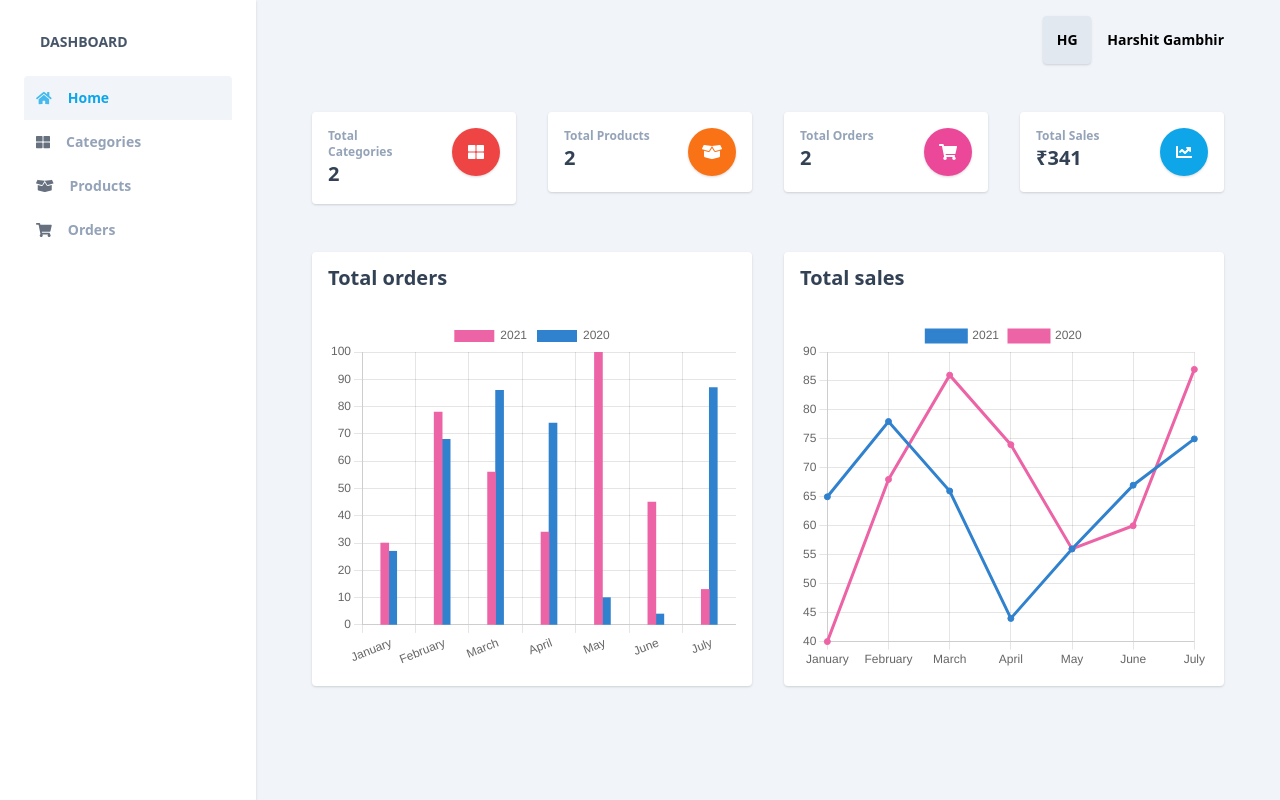
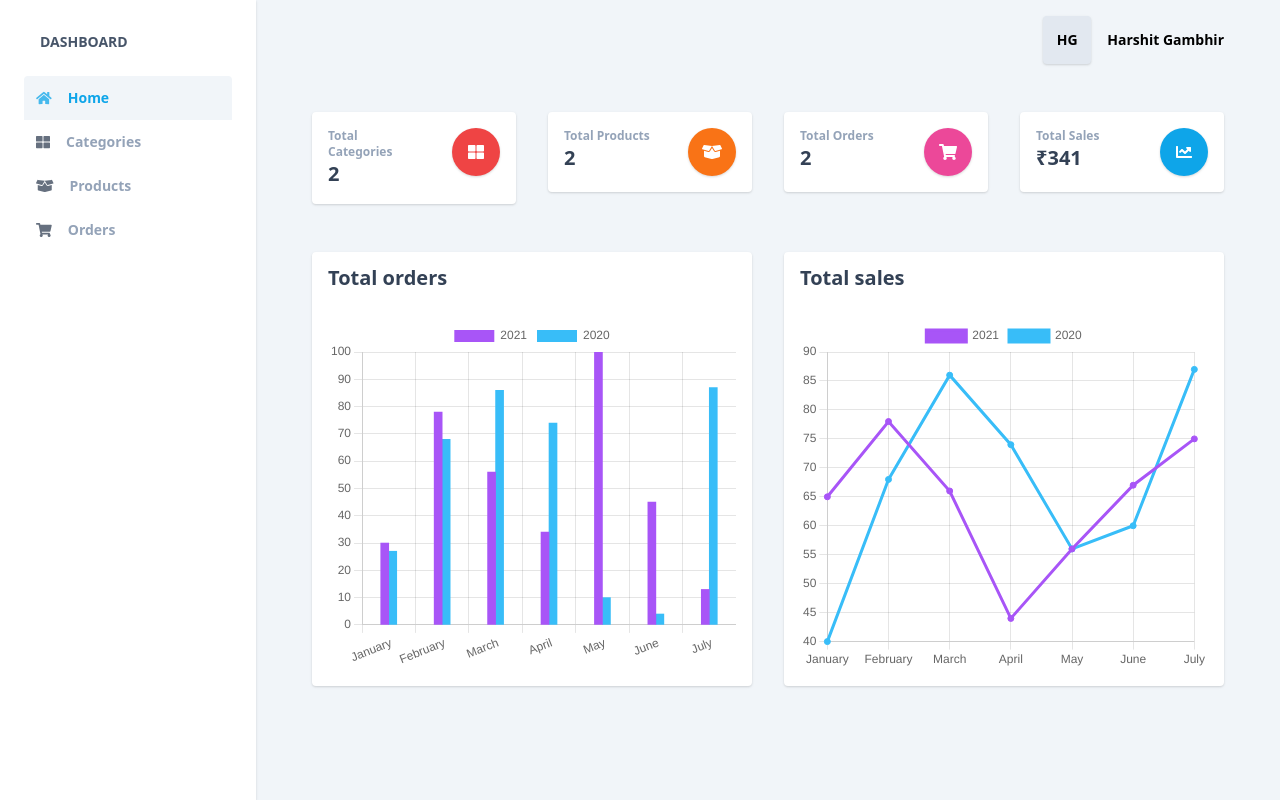
Before and after one commit to harshitgambhir/dashboard, a React (Create React App) app: page / in a window 1280 px wide. Built offline with nearby package versions, Linux system fonts and the light colour scheme.

Commit message:
simplified components

```diff
--- a/src/components/BarChart/index.js
+++ b/src/components/BarChart/index.js
@@ -1,38 +1,11 @@
 import React from "react";
 import {Bar} from 'react-chartjs-2';
 
+export default function CardBarChart({title, data}) {
   let config = {
     type: "bar",
     height: 350,
-  data: {
-    labels: [
-      "January",
-      "February",
-      "March",
-      "April",
-      "May",
-      "June",
-      "July",
-    ],
-    datasets: [
-      {
-        label: new Date().getFullYear(),
-        backgroundColor: "#ed64a6",
-        borderColor: "#ed64a6",
-        data: [30, 78, 56, 34, 100, 45, 13],
-        fill: false,
-        barThickness: 8,
-      },
-      {
-        label: new Date().getFullYear() - 1,
-        fill: false,
-        backgroundColor: "#3182ce",
-        borderColor: "#3182ce",
-        data: [27, 68, 86, 74, 10, 4, 87],
-        barThickness: 8,
-      },
-    ],
-  },
+    data: data,
     options: {
       maintainAspectRatio: false,
       responsive: true,
@@ -94,8 +67,6 @@ let config = {
       },
     },
   };
-
-export default function CardBarChart() {
   return (
     <>
       <div className="relative flex flex-col min-w-0 break-words bg-white w-full mb-6 shadow rounded">
@@ -103,7 +74,7 @@ export default function CardBarChart() {
           <div className="flex flex-wrap items-center">
             <div className="relative w-full max-w-full flex-grow flex-1">
               <h2 className="text-blueGray-700 text-xl font-semibold">
-                Total orders
+                {title}
               </h2>
             </div>
           </div>
--- a/src/components/LineChart/index.js
+++ b/src/components/LineChart/index.js
@@ -1,36 +1,11 @@
 import React from "react";
 import {Line} from 'react-chartjs-2';
 
-let config = {
+export default function CardBarChart({title, data}) {
+  let config = {
     type: "line",
     height: 350,
-    data: {
-      labels: [
-        "January",
-        "February",
-        "March",
-        "April",
-        "May",
-        "June",
-        "July",
-      ],
-      datasets: [
-        {
-          label: new Date().getFullYear(),
-          backgroundColor: "#3182ce",
-          borderColor: "#3182ce",
-          data: [65, 78, 66, 44, 56, 67, 75],
-          fill: false,
-        },
-        {
-          label: new Date().getFullYear() - 1,
-          fill: false,
-          backgroundColor: "#ed64a6",
-          borderColor: "#ed64a6",
-          data: [40, 68, 86, 74, 56, 60, 87],
-        },
-      ],
-    },
+    data: data,
     options: {
       maintainAspectRatio: false,
       responsive: true,
@@ -102,8 +77,6 @@ let config = {
       },
     },
 };
-
-export default function CardBarChart() {
   return (
     <>
       <div className="relative flex flex-col min-w-0 break-words bg-white w-full mb-6 shadow rounded">
@@ -111,7 +84,7 @@ export default function CardBarChart() {
           <div className="flex flex-wrap items-center">
             <div className="relative w-full max-w-full flex-grow flex-1">
               <h2 className="text-blueGray-700 text-xl font-semibold">
-                Total sales
+                {title}
               </h2>
             </div>
           </div>
--- a/src/pages/Home/index.js
+++ b/src/pages/Home/index.js
@@ -75,10 +75,64 @@ const Home = () => {
       </div>
       <div className="flex flex-wrap mt-12">
         <div className="w-full xl:w-6/12 px-4">
-          <BarChart />
+          <BarChart title="Total orders" data={{
+            labels: [
+              "January",
+              "February",
+              "March",
+              "April",
+              "May",
+              "June",
+              "July",
+            ],
+            datasets: [
+              {
+                label: new Date().getFullYear(),
+                backgroundColor: "#a855f7",
+                borderColor: "#a855f7",
+                data: [30, 78, 56, 34, 100, 45, 13],
+                fill: false,
+                barThickness: 8,
+              },
+              {
+                label: new Date().getFullYear() - 1,
+                fill: false,
+                backgroundColor: "#38bdf8",
+                borderColor: "#38bdf8",
+                data: [27, 68, 86, 74, 10, 4, 87],
+                barThickness: 8,
+              },
+            ],
+          }}/>
         </div>
         <div className="w-full xl:w-6/12 mt-12 xl:mt-0 px-4">
-          <LineChart />
+          <LineChart title="Total sales" data={{
+            labels: [
+              "January",
+              "February",
+              "March",
+              "April",
+              "May",
+              "June",
+              "July",
+            ],
+            datasets: [
+              {
+                label: new Date().getFullYear(),
+                backgroundColor: "#a855f7",
+                borderColor: "#a855f7",
+                data: [65, 78, 66, 44, 56, 67, 75],
+                fill: false,
+              },
+              {
+                label: new Date().getFullYear() - 1,
+                fill: false,
+                backgroundColor: "#38bdf8",
+                borderColor: "#38bdf8",
+                data: [40, 68, 86, 74, 56, 60, 87],
+              },
+            ],
+          }}/>
         </div>
       </div>
     </div>
```
Lines whose indentation alone changed are shown as unchanged.
